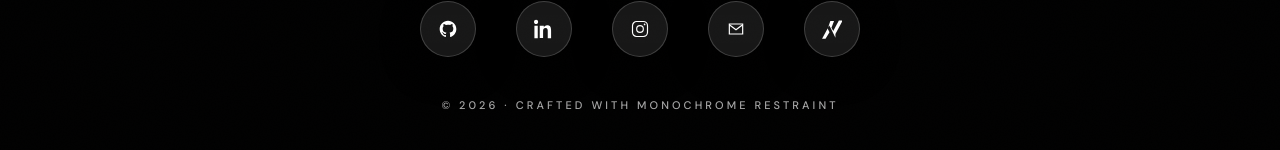
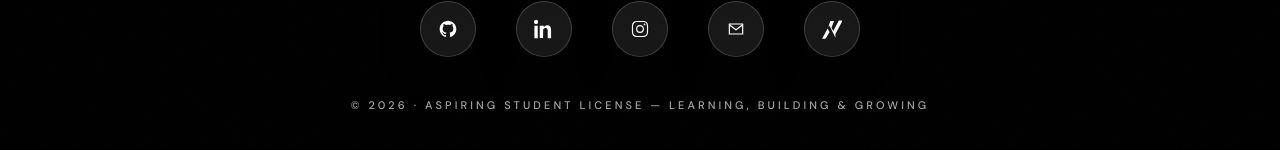
Before and after one commit to saiteja00743/My-portfolio, a React (Vite) app: page / in a window 1280 px wide. Shown: the part 7968-8118 px from the top of the page. Built offline with nearby package versions, Linux system fonts and the light colour scheme; the HTML template or start-up script is replaced by a standard one.

Commit message:
Update footer text to student license

```diff
--- a/src/components/SocialFooter.tsx
+++ b/src/components/SocialFooter.tsx
@@ -63,7 +63,7 @@ export function SocialFooter() {
         </nav>
 
         <p className="font-sans text-[11px] font-medium uppercase tracking-editorial text-white/65">
-          © {new Date().getFullYear()} · Crafted with monochrome restraint
+          © {new Date().getFullYear()} · Aspiring Student License — Learning, Building & Growing
         </p>
       </div>
     </footer>
```
